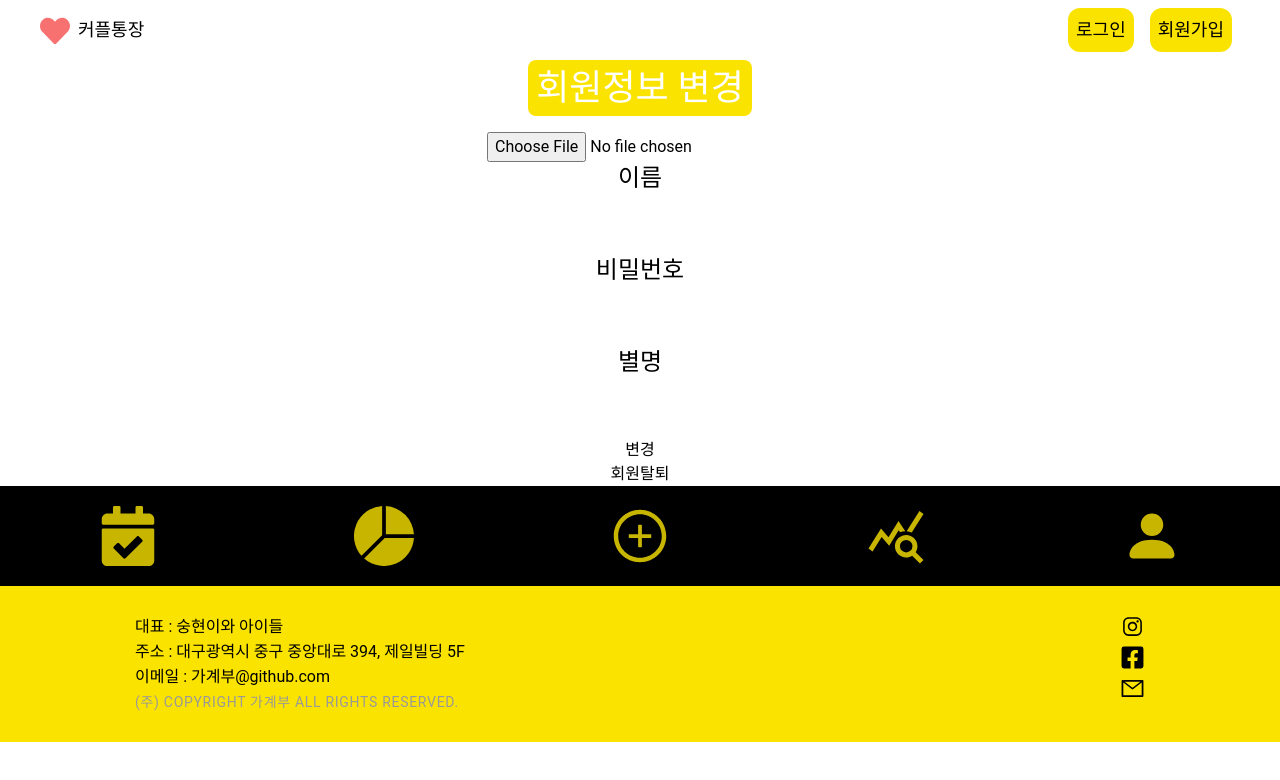
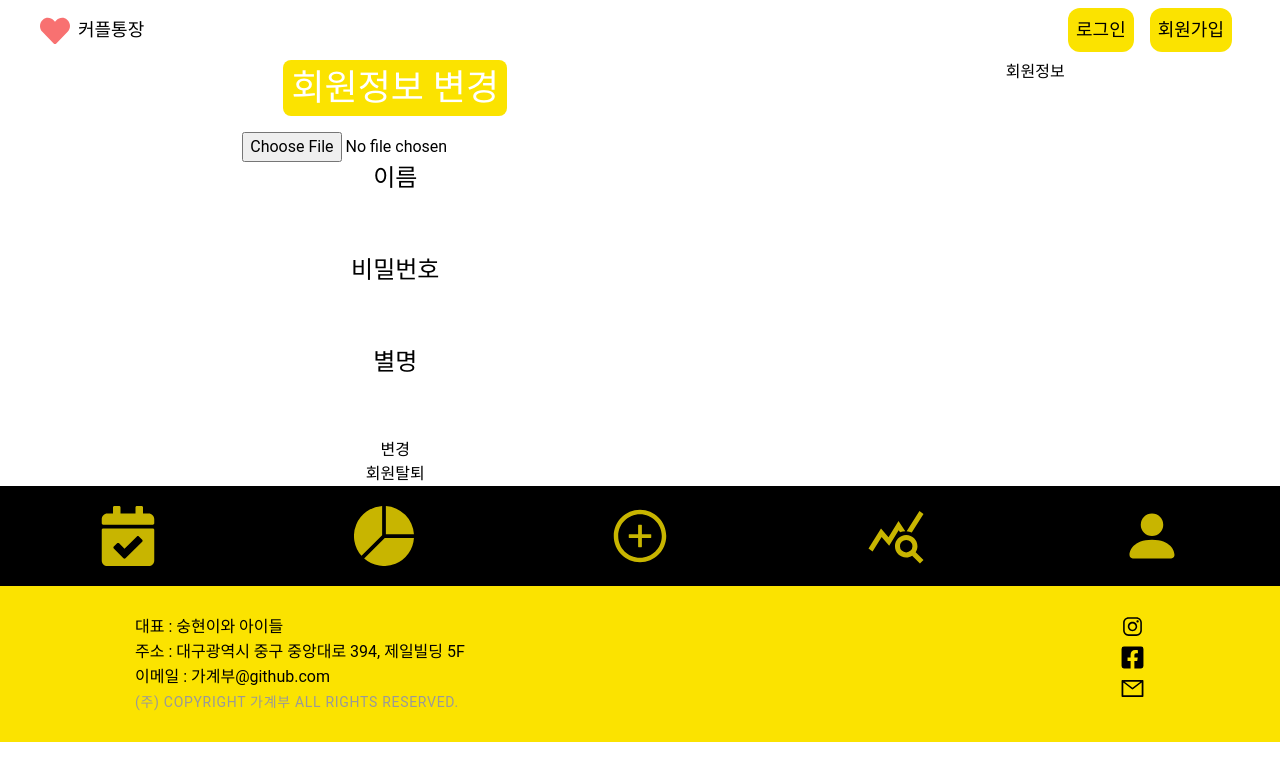
Before and after one commit to tmdgus95/accountbook, a React (Create React App) app: page /mypage in a window 1280 px wide. Shown: the top 780 px of the page. Built offline with nearby package versions, Linux system fonts and the light colour scheme.

Commit message:
로그인 성공

```diff
--- a/src/components/BankbookCreateModal.jsx
+++ b/src/components/BankbookCreateModal.jsx
@@ -29,8 +29,12 @@ const BankbookCreateModal = ({ setCreateBank, setBankBookNumber }) => {
             startDay: data.startDay,
         };
         axios
-            .post("http://192.168.0.56:9090/api/shareaccount/join", body)
-            .then((res) => res.data.accountCode)
+
+            .post("http://192.168.0.208:9090/api/shareaccount/join", body)
+            .then((res) => {
+                console.log(res);
+                return res.data.accountCode;
+            })
             .then((code) => setBankBookNumber(code));
         setCreateBank(false);
     };
--- a/src/components/Header.jsx
+++ b/src/components/Header.jsx
@@ -6,7 +6,7 @@ import { useAuthContext } from "../context/AuthContext";
 
 const Header = () => {
     const { Authorization } = useAuthContext();
-    console.log(Authorization);
+
     return (
         <header className="flex justify-between  w-full px-10 text-lg font-medium">
             <div>
--- a/src/pages/Login.jsx
+++ b/src/pages/Login.jsx
@@ -29,7 +29,9 @@ const Login = () => {
 
     const onSubmit = (data) => {
         const body = { email: data.email, password: data.password };
+        // const body = { email: "email2", password: 1234 };
         axios
+
             .post("http://192.168.0.208:9090/api/member/login1", body)
             .then((res) => {
                 console.log(res.data);
--- a/src/pages/Mypage.jsx
+++ b/src/pages/Mypage.jsx
@@ -59,7 +59,8 @@ const Mypage = () => {
         "outline-none mb-5 mt-2 focus:border-none focus:outline-main rounded-xl px-3";
 
     return (
-        <div className="w-full text-center">
+        <div className="flex w-full text-center justify-around">
+            <div>
                 <p className="text-4xl bg-main w-fit text-white p-2 rounded-lg mx-auto mb-4">
                     회원정보 변경
                 </p>
@@ -80,18 +81,28 @@ const Mypage = () => {
 
                     <label className="text-2xl">
                         비밀번호 <br />
-                    <input className={inpustStlye} {...register("password")} />
+                        <input
+                            className={inpustStlye}
+                            {...register("password")}
+                        />
                     </label>
                     <p>{errors.password?.message}</p>
                     <label className="text-2xl">
                         별명 <br />
-                    <input className={inpustStlye} {...register("nickName")} />
+                        <input
+                            className={inpustStlye}
+                            {...register("nickName")}
+                        />
                     </label>
                     <p>{errors.nickName?.message}</p>
                     <button>변경</button>
                 </form>
                 <button>회원탈퇴</button>
             </div>
+            <div>
+                <p>회원정보</p>
+            </div>
+        </div>
     );
 };
 
```
Lines whose indentation alone changed are shown as unchanged.
